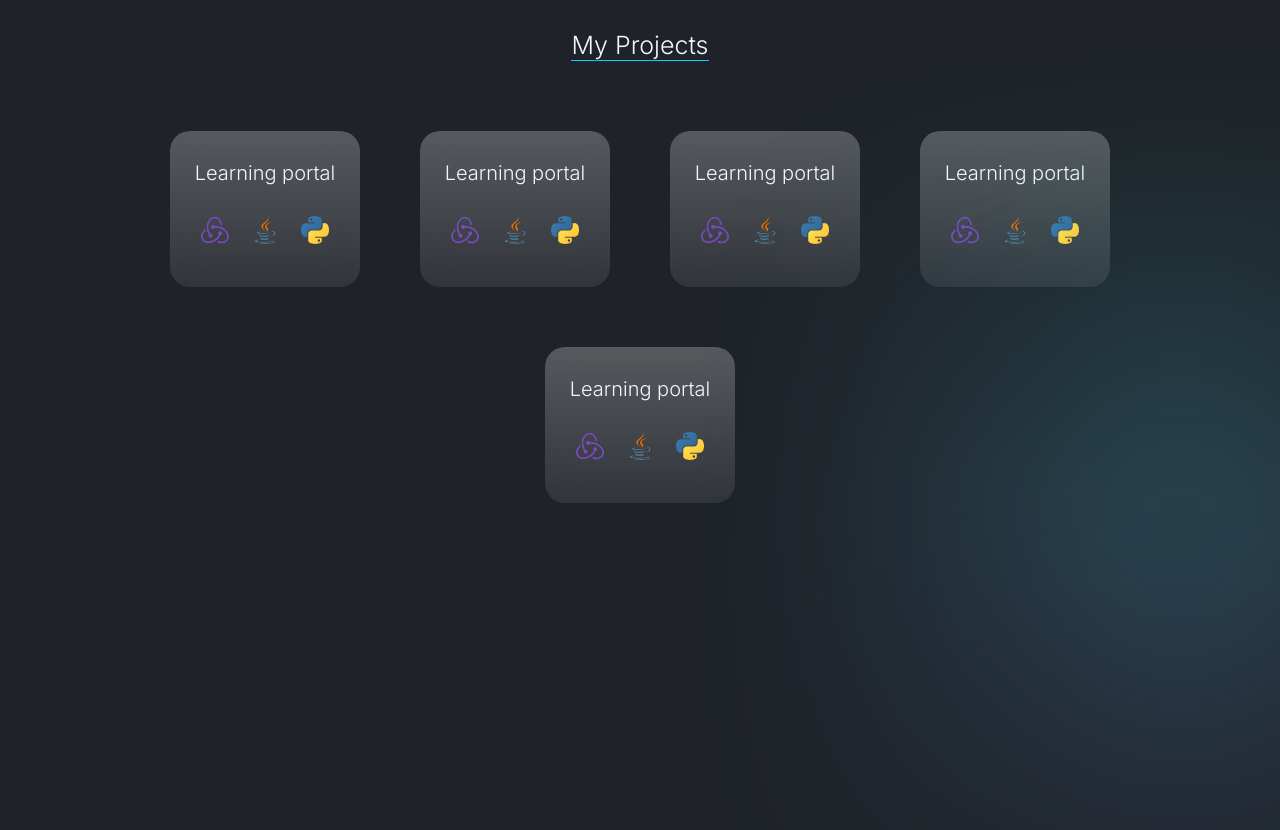
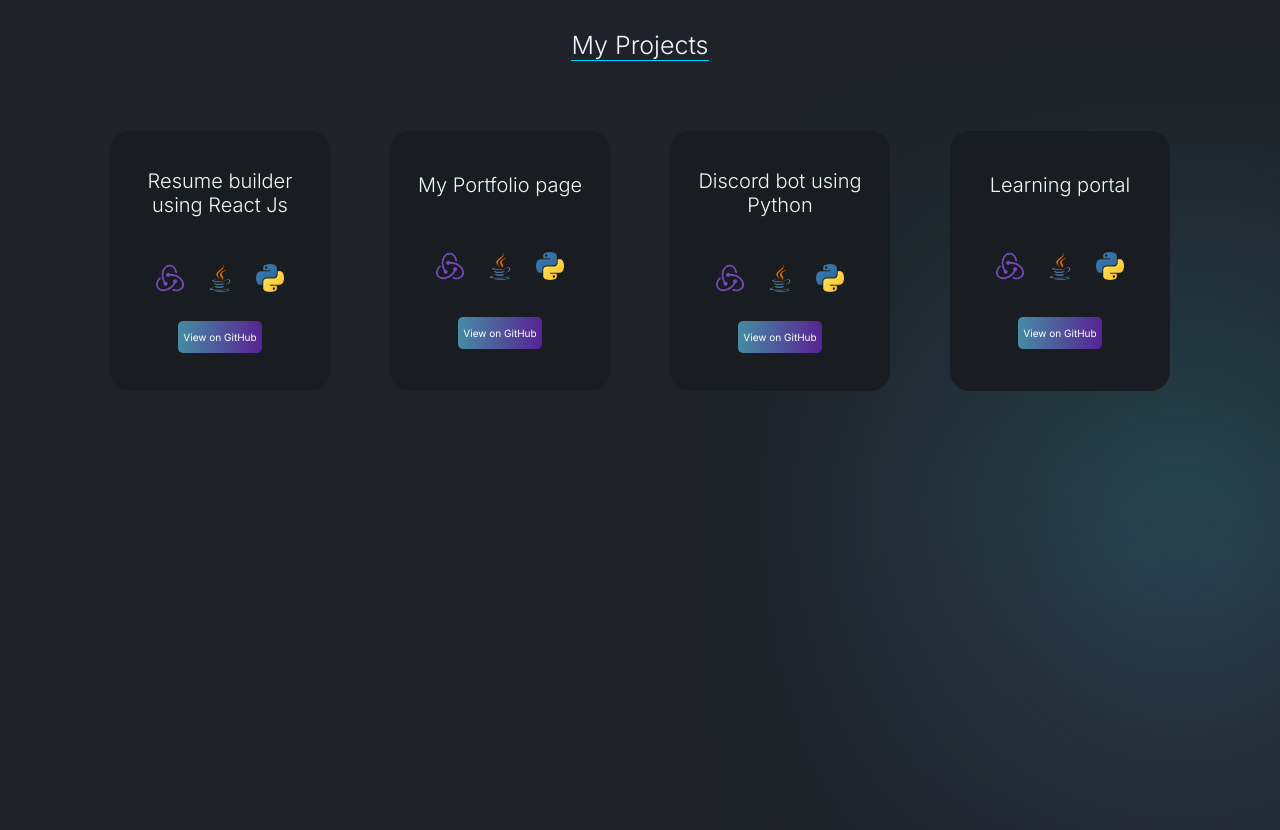
Before and after one commit to dineshveguru/portfolio_remastered, a React (Create React App) app: page / in a window 1280 px wide. Shown: the part 1660-2490 px from the top of the page. Built offline with nearby package versions, Linux system fonts and the light colour scheme.

Commit message:
made some changes

```diff
--- a/src/components/ProjectCard.js
+++ b/src/components/ProjectCard.js
@@ -5,10 +5,13 @@ function ProjectCard(props) {
     return <TechImage image={icon} />;
   });
   return (
-    <div className="project--card">
+    <div className={`project--card ${props.theme}`}>
       <p>{props.title}</p>
       <div className="tech-image--container">{techImages}</div>
-      <button>View on GitHub</button>
+      {/* <button>View on GitHub</button> */}
+      <a href={props.link} target="blank">
+        View on GitHub
+      </a>
     </div>
   );
 }
--- a/src/components/Projects.js
+++ b/src/components/Projects.js
@@ -10,6 +10,7 @@ function Projects(props) {
         title={project.title}
         techStack={project.tech_stack}
         link={project.link}
+        theme={color}
       />
     );
   });
--- a/src/components/ProjectsData.js
+++ b/src/components/ProjectsData.js
@@ -1,27 +1,22 @@
 export default [
   {
-    title: "Learning portal",
+    title: "Resume builder using React Js",
     tech_stack: ["redux.png", "java.png", "python.png"],
-    link: "www.google.com",
+    link: "https://github.com/dineshveguru/resume-builder-remastered",
+  },
+  {
+    title: "My Portfolio page",
+    tech_stack: ["redux.png", "java.png", "python.png"],
+    link: "https://github.com/dineshveguru/portfolio_remastered",
+  },
+  {
+    title: "Discord bot using Python",
+    tech_stack: ["redux.png", "java.png", "python.png"],
+    link: "https://github.com/dineshveguru/discord-bot",
   },
   {
     title: "Learning portal",
     tech_stack: ["redux.png", "java.png", "python.png"],
-    link: "www.google.com",
-  },
-  {
-    title: "Learning portal",
-    tech_stack: ["redux.png", "java.png", "python.png"],
-    link: "www.google.com",
-  },
-  {
-    title: "Learning portal",
-    tech_stack: ["redux.png", "java.png", "python.png"],
-    link: "www.google.com",
-  },
-  {
-    title: "Learning portal",
-    tech_stack: ["redux.png", "java.png", "python.png"],
-    link: "www.google.com",
+    link: "https://github.com/dineshveguru/expandskills2",
   },
 ];
--- a/src/components/components.css
+++ b/src/components/components.css
@@ -339,21 +339,30 @@ body{
 
 .project--card{
     display: flex;
+    width: 18rem;
+    height: 20rem;
     flex-direction: column;
-    background: linear-gradient(180deg, rgba(217, 217, 217, 0.3) 0%, rgba(217, 217, 217, 0.1) 100%);
+    justify-content: center;
+    align-items: center;
+    /* background: linear-gradient(180deg, rgba(217, 217, 217, 0.3) 0%, rgba(217, 217, 217, 0.1) 100%); */
+    /* background-color: #191D22; */
     backdrop-filter: blur(15px);
     border-radius: 2rem;
     padding: 3rem 2rem;
     justify-content: space-around;
-
+    /* box-shadow: 0px 0px 30px 5px #191D22; */
+    z-index: 3;
 }
 
-.project--card button{
+.project--card a{
     background: linear-gradient(92.89deg, rgba(97, 218, 251, 0.6) -1.92%, rgba(158, 0, 255, 0.5) 117.71%);
     border-radius: 0.5rem;
     border: 0;
+    text-align: center;
+    text-decoration: none;
     padding: 1rem 0.5rem;
-    display: none;
+    color: #fff;
+    font-weight: 400;
 }
 
 .projects--container{
```
Also changed, not shown: src/components/Contact.js (added, +9 -0 lines).
